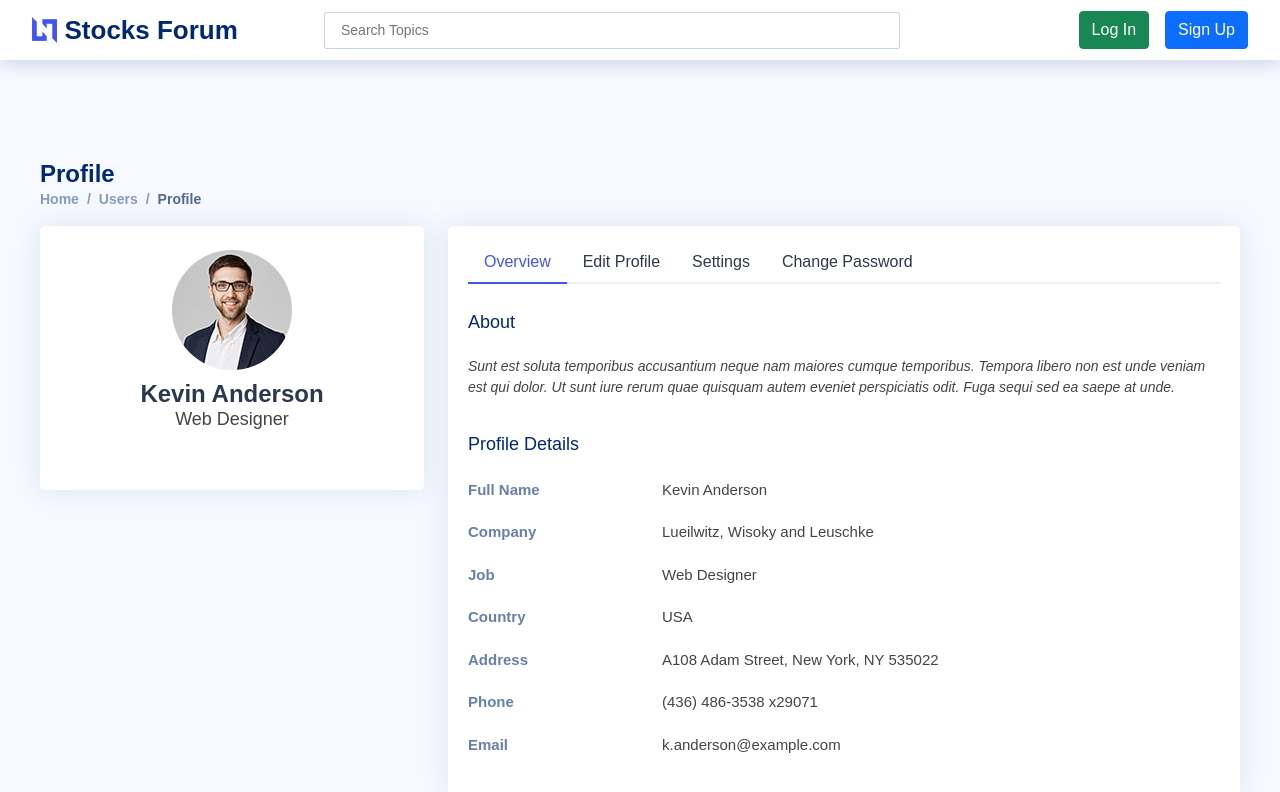
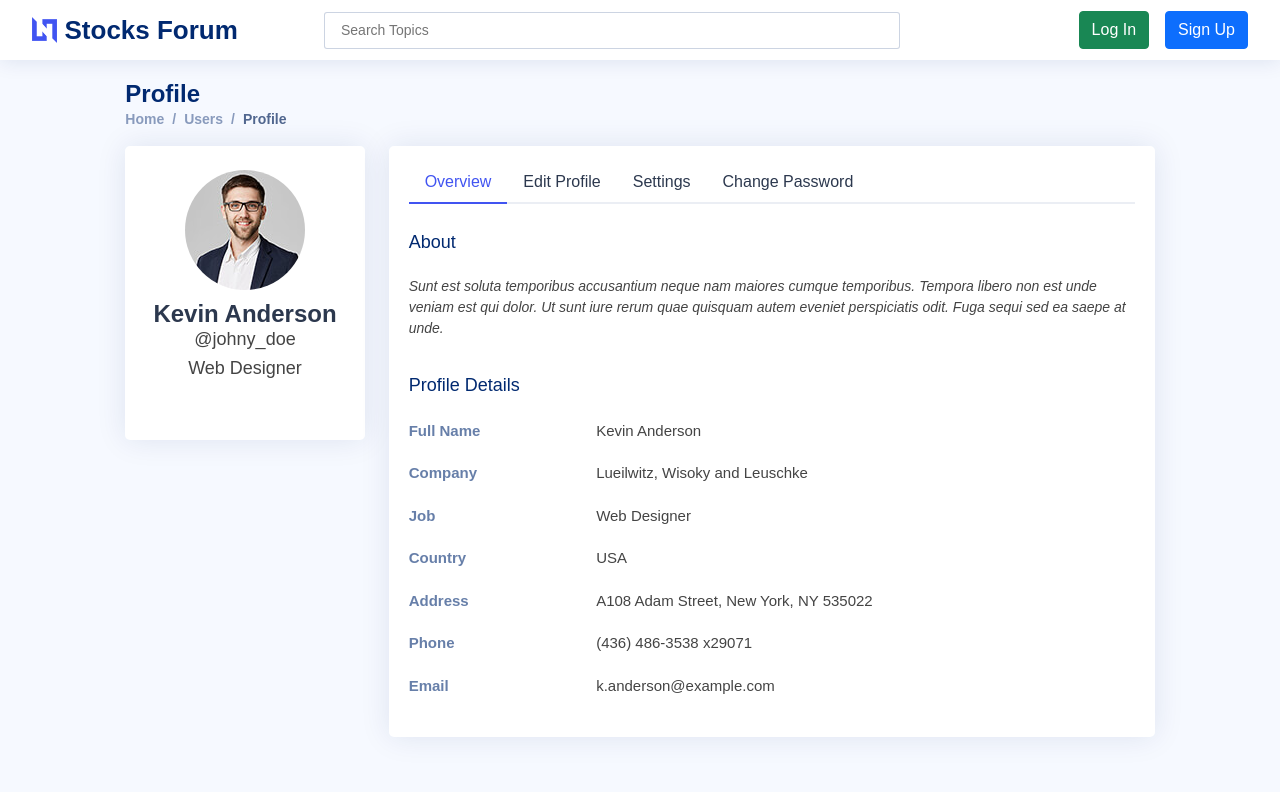
Before and after one commit to merlin-201/digital-forum, a React (Create React App) app in the folder client/: page /profile in a window 1280 px wide. Shown: the top 792 px of the page. Built offline with nearby package versions, Linux system fonts and the light colour scheme.

Commit message:
Layout Adjustment in Profile Page

```diff
--- a/client/src/pages/Profile.js
+++ b/client/src/pages/Profile.js
@@ -2,21 +2,17 @@ import React from 'react';
 import ProfileImage from "../assets/images/profile-img.jpg"
 import { FontAwesomeIcon } from '@fortawesome/react-fontawesome';
 import {faEraser, faUpload } from '@fortawesome/free-solid-svg-icons';
-import Header from '../components/Header/Header';
+
 
 export default function Profile() {
-  return <>
-    <body>
+  const username = "@johny_doe"
+  return(
 
-      {/* <!-- ======= Header ======= --> */}
-      <Header/>
-      {/* <!-- End Header --> */}
-
-
-
-      <main id="main" className="main">
-
-        <div className="pagetitle">
+      <div>
+        <div className="row">
+          <div className="col-lg-1"></div>
+          <div className="col-lg-10">
+          <div className="pagetitle">
           <h1>Profile</h1>
           <nav>
             <ol className="breadcrumb">
@@ -28,15 +24,16 @@ export default function Profile() {
         </div>
         {/* <!-- End Page Title --> */}
 
-        <section className="section profile">
+        <div className="section profile">
           <div className="row">
-            <div className="col-xl-4">
+            <div className="col-xl-3">
 
               <div className="card">
                 <div className="card-body profile-card pt-4 d-flex flex-column align-items-center">
 
                   <img src={ProfileImage} alt="Profile" className="rounded-circle" />
                   <h2>Kevin Anderson</h2>
+                  <h3 >{username}</h3>
                   <h3>Web Designer</h3>
                   <div className="social-links mt-2">
                     <a href="#" className="twitter"><i className="bi bi-twitter"></i></a>
@@ -49,7 +46,7 @@ export default function Profile() {
 
             </div>
 
-            <div className="col-xl-8">
+            <div className="col-xl-9">
 
               <div className="card">
                 <div className="card-body pt-3">
@@ -316,11 +313,12 @@ export default function Profile() {
 
             </div>
           </div>
-        </section>
+        </div>
+          </div>
+          <div className="col-lg-1"></div>
+        </div>
 
-      </main>
 
-    </body>
-
-  </>;
+      </div>
+);
 }
```
Also changed, not shown: 1 other file (tests, documents, lock files or other folders).
